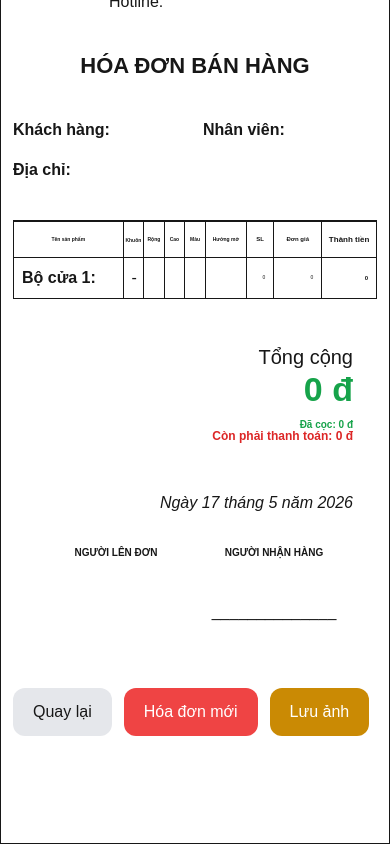
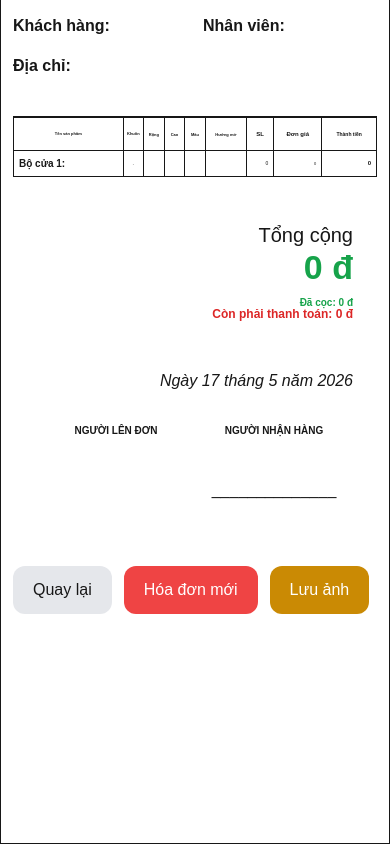
Before and after one commit to kimtaehyung26121998-del/cuathep-app, a Next.js app: page / in a window 390 px wide. Both pictures are taken after a click on the button "Xem hóa đơn". Shown: the part 279-1123 px from the top of the page. Built offline with nearby package versions, Linux system fonts and the light colour scheme.

Commit message:
update mobile table font

```diff
--- a/app/page.js
+++ b/app/page.js
@@ -562,7 +562,7 @@ style={{
 
               <div>
 
-                <h1 className="text-4xl font-bold uppercase">
+                <h1 className="text-2xl font-bold uppercase">
 
                   Công Ty TNHH
                   Công Nghệ
@@ -662,8 +662,8 @@ style={{
   style={{
     padding: "12px 6px",
     fontSize: isMobile
- ? "5px"
-  : "15px",
+ ? "4px"
+  : "8px",
   overflowWrap: "break-word",
     fontWeight: "700",
     textAlign: "center",
@@ -681,8 +681,8 @@ style={{
       : "12px 6px",
 
     fontSize: isMobile
-      ? "5px"
-      : "15px",
+      ? "4px"
+      : "8px",
 
     fontWeight: "700",
 
@@ -701,11 +701,11 @@ style={{
   style={{
     padding: isMobile
       ? "3px 2px"
-      : "12px 8px",
-
-    fontSize: isMobile
-  ? "5px"
-  : "15px",
+      : "12px 5px",
+
+    fontSize: isMobile
+  ? "4px"
+  : "8px",
   overflowWrap: "break-word",
 
     fontWeight: "700",
@@ -729,11 +729,11 @@ style={{
   style={{
     padding: isMobile
       ? "3px 2px"
-      : "12px 8px",
-
-    fontSize: isMobile
-  ? "5px"
-  : "15px",
+      : "12px 5px",
+
+    fontSize: isMobile
+  ? "4px"
+  : "8px",
   overflowWrap: "break-word",
 
     fontWeight: "700",
@@ -757,11 +757,11 @@ style={{
   style={{
     padding: isMobile
       ? "3px 2px"
-      : "12px 8px",
+      : "12px 5px",
 
    fontSize: isMobile
-  ? "5px"
-  : "15px",
+  ? "4px"
+  : "8px",
   overflowWrap: "break-word",
 
     fontWeight: "700",
@@ -785,11 +785,11 @@ style={{
   style={{
     padding: isMobile
       ? "3px 2px"
-      : "12px 8px",
-
-    fontSize: isMobile
-      ? "5px"
-      : "15px",
+      : "12px 5px",
+
+    fontSize: isMobile
+      ? "4px"
+      : "8px",
 overflowWrap: "break-word",
     fontWeight: "700",
 
@@ -813,7 +813,7 @@ overflowWrap: "break-word",
     padding: "12px 6px",
     fontSize: isMobile
  ? "6px"
-  : "15px",
+  : "8px",
   whiteSpace: "nowrap",
   overflowWrap: "break-word",
     fontWeight: "700",
@@ -847,8 +847,8 @@ overflowWrap: "break-word",
   style={{
     padding: "12px 6px",
     fontSize: isMobile
- ? "8px"
-  : "15px",
+ ? "5px"
+  : "8px",
   overflowWrap: "break-word",
     fontWeight: "700",
     textAlign: "center",
@@ -1040,9 +1040,9 @@ const tienPhaoDinh =
   className="border"
   style={{ overflowWrap: "break-word",
     overflowWrap: "break-word",
-    padding: "8px",
+    padding: "5px",
     fontWeight: "700",
-    fontSize: "16px",
+    fontSize: "10px",
     lineHeight: "1.5",
     wordBreak: "break-word",
   }}
@@ -1055,7 +1055,24 @@ const tienPhaoDinh =
 
         </td>
 
-        <td className="border p-2 text-center">
+        <td
+  className="border text-center"
+  style={{
+    padding: isMobile
+      ? "2px 1px"
+      : "8px",
+
+    fontSize: isMobile
+      ? "4px"
+      : "14px",
+
+    lineHeight: "1",
+
+    whiteSpace: "nowrap",
+
+    overflow: "hidden",
+  }}
+>
   {cua.khuon || "-"}
 </td>
 
@@ -1063,10 +1080,10 @@ const tienPhaoDinh =
   className="border"
   style={{ overflowWrap: "break-word",
     overflowWrap: "break-word",
-    padding: "8px",
-    fontSize: isMobile
- ? "8px"
-  : "15px",
+    padding: "5px",
+    fontSize: isMobile
+ ? "4px"
+  : "8px",
     verticalAlign: "middle",
   }}
 >
@@ -1077,10 +1094,10 @@ const tienPhaoDinh =
   className="border"
   style={{ overflowWrap: "break-word",
     overflowWrap: "break-word",
-    padding: "8px",
-    fontSize: isMobile
- ? "8px"
-  : "15px",
+    padding: "5px",
+    fontSize: isMobile
+ ? "4px"
+  : "8px",
     verticalAlign: "middle",
   }}
 >
@@ -1091,10 +1108,10 @@ const tienPhaoDinh =
   className="border"
   style={{ overflowWrap: "break-word",
     overflowWrap: "break-word",
-    padding: "8px",
-    fontSize: isMobile
- ? "8px"
-  : "15px",
+    padding: "5px",
+    fontSize: isMobile
+ ? "4px"
+  : "8px",
     verticalAlign: "middle",
   }}
 >
@@ -1105,10 +1122,10 @@ const tienPhaoDinh =
   className="border"
   style={{ overflowWrap: "break-word",
     overflowWrap: "break-word",
-    padding: "8px",
-    fontSize: isMobile
- ? "8px"
-  : "15px",
+    padding: "5px",
+    fontSize: isMobile
+ ? "5px"
+  : "8px",
     verticalAlign: "middle",
   }}
 >
@@ -1119,7 +1136,7 @@ const tienPhaoDinh =
   className="border"
   style={{
     overflowWrap: "break-word",
-    padding: "8px",
+    padding: "5px",
 
     fontSize: isMobile
       ? "5px"
@@ -1147,8 +1164,8 @@ const tienPhaoDinh =
        <td
   className="border"
   style={{ overflowWrap: "break-word",
-    padding: "8px",
-    fontSize: isMobile ? "5px" : "14px",
+    padding: "5px",
+    fontSize: isMobile ? "4px" : "14px",
     textAlign: "right",
     whiteSpace: "nowrap",
     verticalAlign: "middle",
@@ -1165,7 +1182,7 @@ const tienPhaoDinh =
   className="border"
   style={{
     overflowWrap: "break-word",
-    padding: "8px",
+    padding: "5px",
 
     fontWeight: "700",
 
@@ -1202,10 +1219,10 @@ const tienPhaoDinh =
           <td
   className="border"
   style={{ overflowWrap: "break-word",
-    padding: "8px",
-    fontSize: isMobile
- ? "8px"
-  : "15px",
+    padding: "5px",
+    fontSize: isMobile
+ ? "5px"
+  : "8px",
     verticalAlign: "middle",
   }}
 >
@@ -1224,10 +1241,10 @@ const tienPhaoDinh =
           <td
   className="border"
   style={{ overflowWrap: "break-word",
-    padding: "8px",
-    fontSize: isMobile
- ? "8px"
-  : "15px",
+    padding: "5px",
+    fontSize: isMobile
+ ? "5px"
+  : "8px",
     verticalAlign: "middle",
   }}
 >
@@ -1237,10 +1254,10 @@ const tienPhaoDinh =
           <td
   className="border"
   style={{ overflowWrap: "break-word",
-    padding: "8px",
-    fontSize: isMobile
- ? "8px"
-  : "15px",
+    padding: "5px",
+    fontSize: isMobile
+ ? "5px"
+  : "8px",
     verticalAlign: "middle",
   }}
 >
@@ -1254,9 +1271,9 @@ const tienPhaoDinh =
           <td
   className="border"
   style={{ overflowWrap: "break-word",
-    padding: "8px",
+    padding: "5px",
     fontWeight: "700",
-    fontSize: isMobile ? "5px" : "14px",
+    fontSize: isMobile ? "4px" : "14px",
     textAlign: "right",
     whiteSpace: "nowrap",
   }}
@@ -1285,10 +1302,10 @@ const tienPhaoDinh =
           <td
   className="border"
   style={{ overflowWrap: "break-word",
-    padding: "8px",
-    fontSize: isMobile
- ? "8px"
-  : "15px",
+    padding: "5px",
+    fontSize: isMobile
+ ? "5px"
+  : "8px",
     verticalAlign: "middle",
   }}
 >
@@ -1303,10 +1320,10 @@ const tienPhaoDinh =
           <td
   className="border"
   style={{ overflowWrap: "break-word",
-    padding: "8px",
-    fontSize: isMobile
- ? "5px"
-  : "15px",
+    padding: "5px",
+    fontSize: isMobile
+ ? "4px"
+  : "8px",
     verticalAlign: "middle",
   }}
 >
@@ -1320,10 +1337,10 @@ const tienPhaoDinh =
           <td
   className="border"
   style={{ overflowWrap: "break-word",
-    padding: "8px",
-    fontSize: isMobile
- ? "5px"
-  : "15px",
+    padding: "5px",
+    fontSize: isMobile
+ ? "4px"
+  : "8px",
     verticalAlign: "middle",
   }}
 >
@@ -1337,9 +1354,9 @@ const tienPhaoDinh =
           <td
   className="border"
   style={{ overflowWrap: "break-word",
-    padding: "8px",
+    padding: "5px",
     fontWeight: "700",
-    fontSize: isMobile ? "5px" : "14px",
+    fontSize: isMobile ? "4px" : "14px",
     textAlign: "right",
     whiteSpace: "nowrap",
   }}
@@ -1366,10 +1383,10 @@ const tienPhaoDinh =
           <td
   className="border"
   style={{ overflowWrap: "break-word",
-    padding: "8px",
-    fontSize: isMobile
- ? "8px"
-  : "15px",
+    padding: "5px",
+    fontSize: isMobile
+ ? "5px"
+  : "8px",
     verticalAlign: "middle",
   }}
 >
@@ -1384,10 +1401,10 @@ const tienPhaoDinh =
           <td
   className="border"
   style={{ overflowWrap: "break-word",
-    padding: "8px",
-    fontSize: isMobile
- ? "8px"
-  : "15px",
+    padding: "5px",
+    fontSize: isMobile
+ ? "5px"
+  : "8px",
     verticalAlign: "middle",
     whiteSpace: "nowrap",
   }}
@@ -1402,10 +1419,10 @@ const tienPhaoDinh =
           <td
   className="border"
   style={{ overflowWrap: "break-word",
-    padding: "8px",
-    fontSize: isMobile
- ? "8px"
-  : "15px",
+    padding: "5px",
+    fontSize: isMobile
+ ? "5px"
+  : "8px",
     verticalAlign: "middle",
   }}
 >
@@ -1417,9 +1434,9 @@ const tienPhaoDinh =
 <td
   className="border"
   style={{ overflowWrap: "break-word",
-    padding: "8px",
+    padding: "5px",
     fontWeight: "700",
-    fontSize: isMobile ? "5px" : "14px",
+    fontSize: isMobile ? "4px" : "14px",
     textAlign: "right",
     whiteSpace: "nowrap",
   }}
@@ -1440,10 +1457,10 @@ const tienPhaoDinh =
           <td
   className="border"
   style={{ overflowWrap: "break-word",
-    padding: "8px",
-    fontSize: isMobile
- ? "8px"
-  : "15px",
+    padding: "5px",
+    fontSize: isMobile
+ ? "5px"
+  : "8px",
     verticalAlign: "middle",
   }}
 >
@@ -1458,10 +1475,10 @@ const tienPhaoDinh =
           <td
   className="border"
   style={{ overflowWrap: "break-word",
-    padding: "8px",
-    fontSize: isMobile
- ? "8px"
-  : "15px",
+    padding: "5px",
+    fontSize: isMobile
+ ? "5px"
+  : "8px",
     verticalAlign: "middle",
   }}
 >
@@ -1471,9 +1488,9 @@ const tienPhaoDinh =
           <td
   className="border"
   style={{ overflowWrap: "break-word",
-    padding: "8px",
+    padding: "5px",
     fontWeight: "700",
-    fontSize: isMobile ? "5px" : "14px",
+    fontSize: isMobile ? "4px" : "14px",
     textAlign: "right",
     whiteSpace: "nowrap",
   }}
@@ -2462,7 +2479,7 @@ style={{
   backgroundColor: "#2563eb",
   color: "#ffffff",
   boxShadow:
-    "0 5px 10px rgba(37,99,235,0.3)"
+    "0 4px 10px rgba(37,99,235,0.3)"
 }}
         >
 
```
